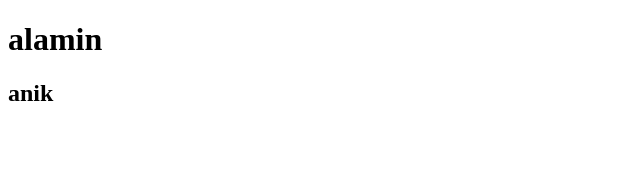
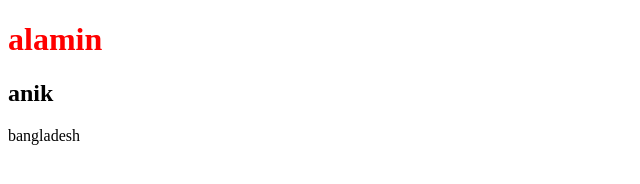
Before and after one commit to alamin937/my-first-repo, a plain HTML site: page index.html in a window 1280 px wide. Shown: the whole page, without its empty margins (0-640 px from the left). Drawn offline with Linux system fonts and the light colour scheme.

Commit message:
para added

```diff
--- a/index.html
+++ b/index.html
@@ -10,5 +10,6 @@
 <body>
     <h1>alamin</h1>
     <h2>anik</h2>
+    <p>bangladesh</p>
 </body>
 </html>
--- a/style.css
+++ b/style.css
@@ -0,0 +1,3 @@
+h1{
+    color:red;
+}
```
